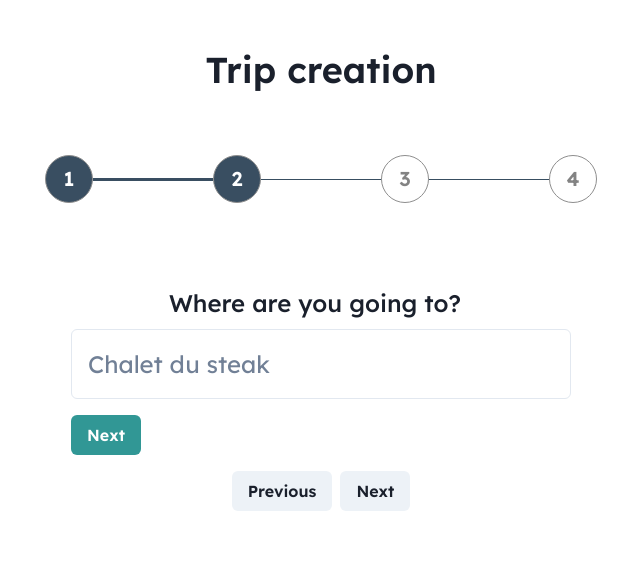
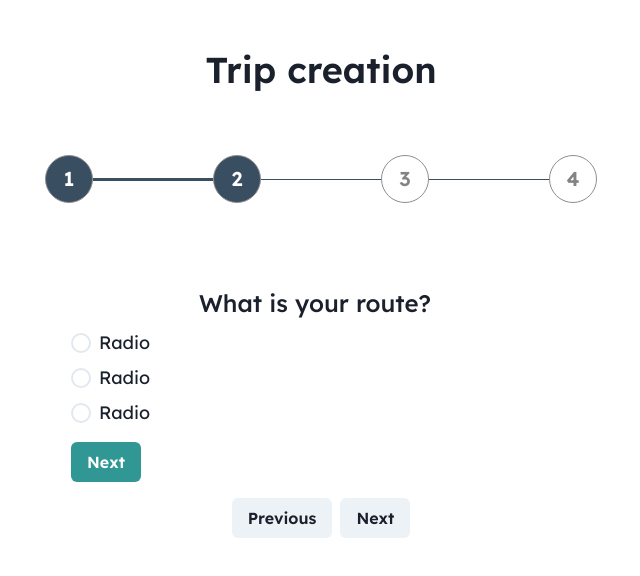
Before and after one commit to WildCodeSchool/2022-09-Orleans-CDA-Projet-KaraoCar, a React (Vite) app in the folder apps/frontend/web/: page /create-trip in a window 1280 px wide. Both pictures are taken after typing "Sample", "Sample", "2020-01-15", "10:30" into the empty fields and a click on the button "Next". Shown: the top 576 px of the page, without its empty margins (319-959 px from the left). Built offline with nearby package versions, Linux system fonts and the light colour scheme.

Commit message:
feat(front): form part 2 WIP

```diff
--- a/apps/frontend/web/src/components/forms/trip/RouteDetails.tsx
+++ b/apps/frontend/web/src/components/forms/trip/RouteDetails.tsx
@@ -1,9 +1,17 @@
-import { Button, FormControl, FormErrorMessage, FormLabel, Input } from "@chakra-ui/react"
-import { useFormContext } from "react-hook-form";
+import {
+  Button,
+  FormControl,
+  FormErrorMessage,
+  FormLabel,
+  Input,
+  Radio,
+  Stack,
+} from '@chakra-ui/react';
+import { useFormContext } from 'react-hook-form';
 
 const RouteDetails = () => {
   const { register } = useFormContext();
-  const  errors  = useFormContext().formState.errors;
+  const errors = useFormContext().formState.errors;
   const isSubmitting = useFormContext().formState.isSubmitting;
 
   return (
@@ -14,21 +22,20 @@ const RouteDetails = () => {
         width={'500px'}
       >
         <FormLabel htmlFor="yolo" fontSize={'24'} textAlign={'center'}>
-        Where are you going to?
+          What is your route?
         </FormLabel>
-      <Input
-        height={'70px'}
-        id="yolo"
-        placeholder="Chalet du steak"
-        fontSize={'24'}
-        {...register('yolo', {
-          required: 'This is required',
-          minLength: { value: 4, message: 'Minimum length should be 4' },
-          validate: (value) => { return !!value.trim()}
-        })}
-      />
+        <Stack>
+          <Radio size="lg" name="1" colorScheme="#394E61">
+            Radio
+          </Radio>
+          <Radio size="lg" name="2" colorScheme="#394E61">
+            Radio
+          </Radio>
+          <Radio size="lg" name="3" colorScheme="#394E61">
+            Radio
+          </Radio>
+        </Stack>
         <FormErrorMessage>
-
           {errors?.yolo && errors.yolo.message?.toString()}
         </FormErrorMessage>
       </FormControl>
@@ -36,7 +43,7 @@ const RouteDetails = () => {
         Next
       </Button>
     </>
-  )
-}
+  );
+};
 
-export default RouteDetails
+export default RouteDetails;
```
Lines whose indentation alone changed are shown as unchanged.
